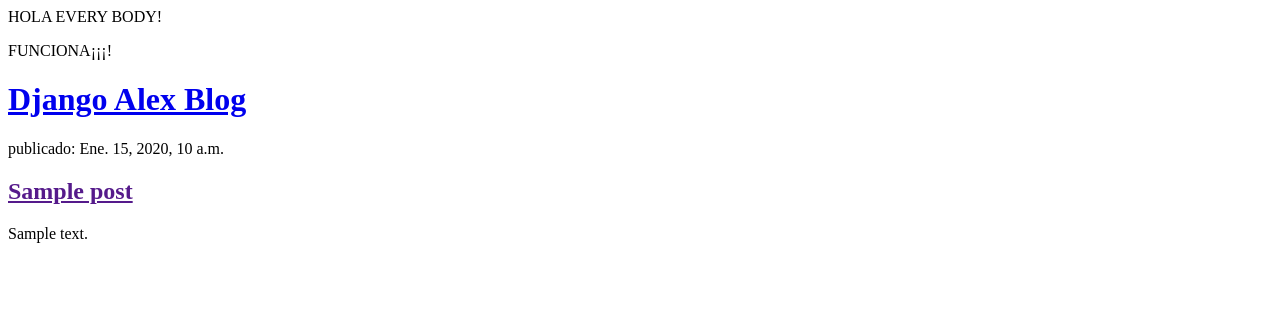
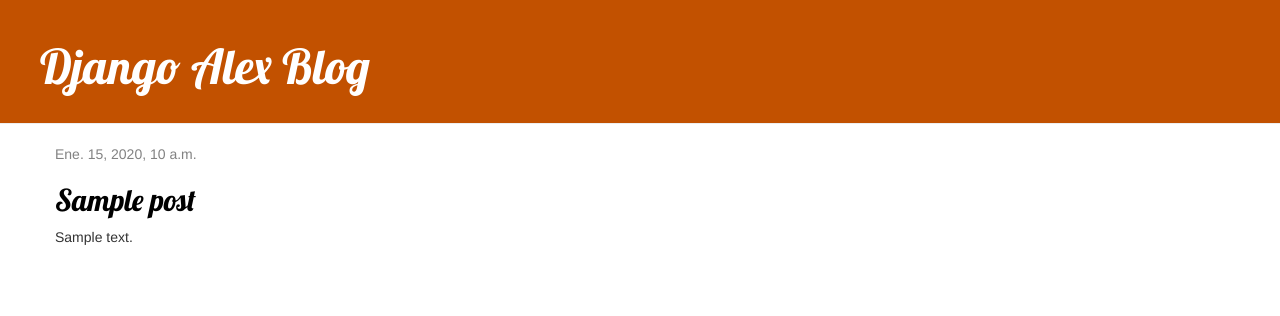
Before and after one commit to avalencia1973/my-first-blog, a Django app: page / in a window 1280 px wide. Shown: the top 316 px of the page. Run offline with Django 3.2, Linux system fonts and the light colour scheme; tables that the repository leaves empty hold one stand-in row (values such as "Sample post"); some libraries are stand-ins or nearby versions.

Commit message:
Agregadas vistas y plantilla para el detalle del post del blog así como también CSS para el sitio.

```diff
--- /dev/null
+++ b/blog/static/css/blog.css
@@ -0,0 +1,46 @@
+.page-header {
+    background-color: #C25100;
+    margin-top: 0;
+    padding: 20px 20px 20px 40px;
+}
+
+.page-header h1, .page-header h1 a, .page-header h1 a:visited, .page-header h1 a:active {
+    color: #ffffff;
+    font-size: 36pt;
+    text-decoration: none;
+}
+
+.content {
+    margin-left: 40px;
+}
+
+h1, h2, h3, h4 {
+    font-family: 'Lobster', cursive;
+}
+
+.date {
+    color: #828282;
+}
+
+.save {
+    float: right;
+}
+
+.post-form textarea, .post-form input {
+    width: 100%;
+}
+
+.top-menu, .top-menu:hover, .top-menu:visited {
+    color: #ffffff;
+    float: right;
+    font-size: 26pt;
+    margin-right: 20px;
+}
+
+.post {
+    margin-bottom: 70px;
+}
+
+.post h2 a, .post h2 a:visited {
+    color: #000000;
+}
--- /dev/null
+++ b/blog/templates/blog/base.html
@@ -0,0 +1,25 @@
+{% load static %}
+<html>
+    <head>
+        <title>Django Girls blog</title>
+        <link rel="stylesheet" href="//maxcdn.bootstrapcdn.com/bootstrap/3.2.0/css/bootstrap.min.css">
+        <link rel="stylesheet" href="//maxcdn.bootstrapcdn.com/bootstrap/3.2.0/css/bootstrap-theme.min.css">
+        <link href='//fonts.googleapis.com/css?family=Lobster&subset=latin,latin-ext' rel='stylesheet' type='text/css'>
+        <link rel="stylesheet" href="{% static 'css/blog.css' %}">
+    </head>
+    <body>
+    <div class="page-header">
+        <h1><a href="/">Django Alex Blog</a></h1>
+    </div>
+    <div class="content container">
+        <div class="row">
+            <div class="col-md-8">
+            {% block content %}
+            {% endblock %}
+            </div>
+        </div>
+    </div>
+</body>
+
+    </body>
+</html>
--- a/blog/templates/blog/post_list.html
+++ b/blog/templates/blog/post_list.html
@@ -1,26 +1,14 @@
-<html>
-<body>
-	<title>PCCLICK</title>
-    <p>HOLA EVERY BODY!</p>
-    <p>FUNCIONA¡¡¡!</p>
-    <html>
-    <head>
-        <title>Django Alex blog</title>
-    </head>
-    <body>
-        <div>
-    <h1><a href="/">Django Alex Blog</a></h1>
-</div>
+{% extends 'blog/base.html' %}
 
-{% for post in posts %}
-    <div>
-        <p> publicado: {{ post.published_date }}</p>
-        <h2><a href="">{{ post.title }}</a></h2>
-        <p>{{ post.text|linebreaksbr }}</p>
-    </div>
-{% endfor %}
-    </body>
-</html>
+{% block content %}
+    {% for post in posts %}
+        <div class="post">
+            <div class="date">
+                {{ post.published_date }}
+            </div>
+            <h2><a href="{% url 'post_detail' pk=post.pk %}">{{ post.title }}</a></h2>
 
-</body>
-</html>
+            <p>{{ post.text|linebreaksbr }}</p>
+        </div>
+    {% endfor %}
+{% endblock %}
--- a/blog/urls.py
+++ b/blog/urls.py
@@ -3,4 +3,5 @@
 
 urlpatterns = [
     path('', views.post_list, name='post_list'),
+    path('post/<int:pk>/', views.post_detail, name='post_detail'),
 ]
--- a/blog/views.py
+++ b/blog/views.py
@@ -1,6 +1,7 @@
 from django.shortcuts import render
 from django.utils import timezone
 from .models import Post
+from django.shortcuts import render, get_object_or_404
 
 # Create your views here.
 def post_list(request):
@@ -8,3 +9,6 @@
     return render(request, 'blog/post_list.html', {'posts': posts})
 
 from .models import Post
+def post_detail(request, pk):
+    post = get_object_or_404(Post, pk=pk)
+    return render(request, 'blog/post_detail.html', {'post': post})
--- a/instrucciones.txt
+++ b/instrucciones.txt
@@ -64,3 +64,5 @@
 También puedes obtener una lista de todos los post publicados en el pasado. Lo hacemos filtrando los post que tienen la fecha de publicación:
 >>> from django.utils import timezone
 >>> Post.objects.filter(published_date__lte=timezone.now())
+
+Bootstrap   framework de htmls y css
```
Also changed, not shown: blog/templates/blog/post_detail.html (added, +13 -0 lines).
